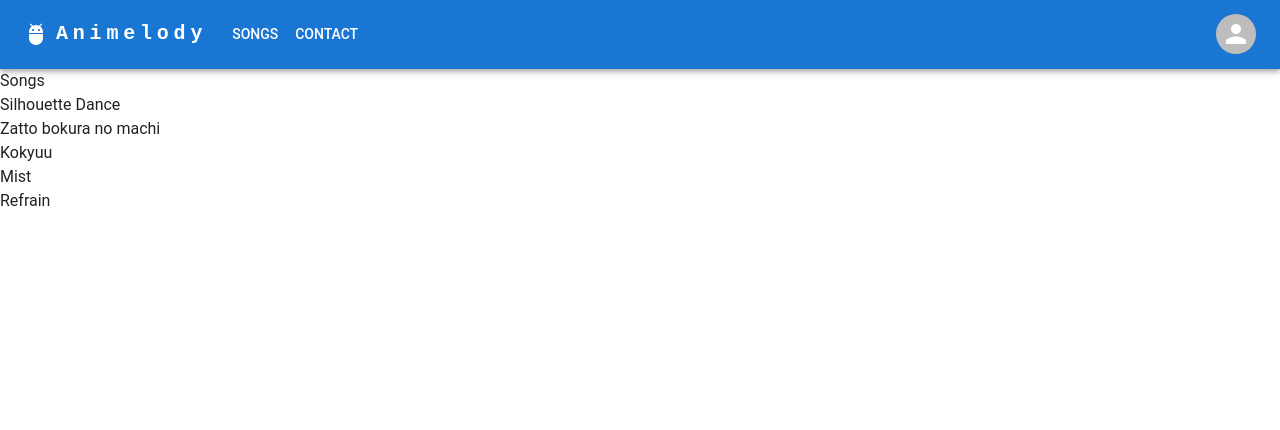
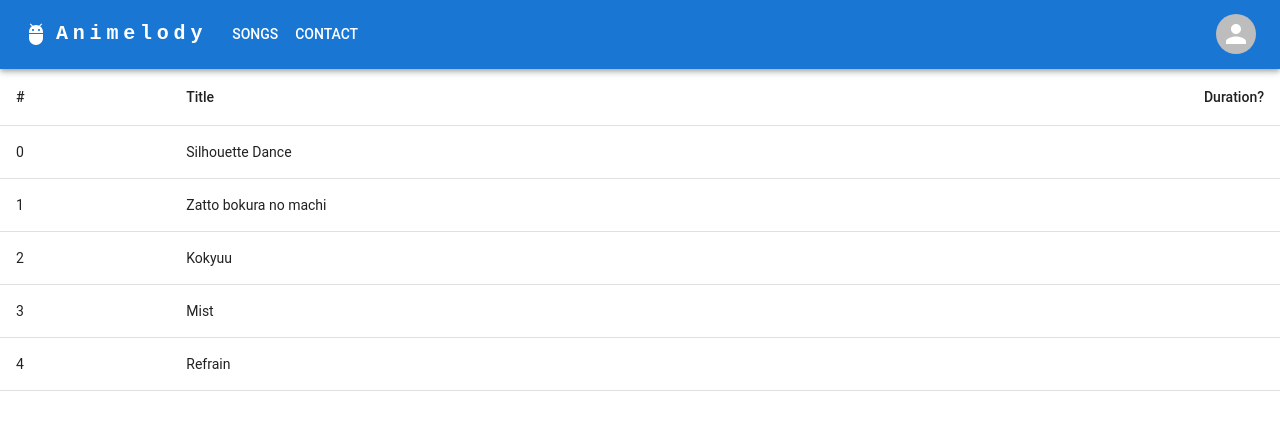
Before and after one commit to KOMAX233/animelody, a React (Create React App) app in the folder frontend/: page /songs in a window 1280 px wide. Shown: the top 430 px of the page. Built offline with nearby package versions, Linux system fonts and the light colour scheme.

Commit message:
put song list in table

```diff
--- a/frontend/src/components/Songs.tsx
+++ b/frontend/src/components/Songs.tsx
@@ -1,5 +1,20 @@
 import { Button } from "@mui/material";
 import React, { useState, useRef } from "react";
+import {
+  Table,
+  TableBody,
+  TableCell,
+  TableContainer,
+  TableHead,
+  TableRow,
+  Avatar,
+  IconButton,
+  Typography,
+  Paper,
+} from "@mui/material";
+import PlayArrowIcon from "@mui/icons-material/PlayArrow";
+import PauseIcon from "@mui/icons-material/Pause";
+import MoreVertIcon from "@mui/icons-material/MoreVert";
 
 const songs = [
   { title: "Silhouette Dance", file: "/audio/240127SilhouetteDance.m4a" },
@@ -31,15 +46,32 @@ const Songs = () => {
 
   return (
     <div>
-      <h1>Songs</h1>
-      <div>
-        {songs.map((song, index) => (
-          <div key={index}>
-            <button onClick={() => handlePlay(song.file)}>{song.title}</button>
-          </div>
-        ))}
-      </div>
-
+      <TableContainer>
+        <Table>
+          <TableHead>
+            <TableRow>
+              <TableCell>#</TableCell>
+              <TableCell>Title</TableCell>
+              <TableCell align="right">Duration?</TableCell>
+            </TableRow>
+          </TableHead>
+          <TableBody>
+            {songs.map((song, index) => (
+              <TableRow key={index}>
+                <TableCell>
+                  {index}
+                </TableCell>
+                <TableCell>
+                  <button onClick={() => handlePlay(song.file)}>
+                    {song.title}
+                  </button>
+                </TableCell>
+                <TableCell></TableCell>
+              </TableRow>
+            ))}
+          </TableBody>
+        </Table>
+      </TableContainer>
       {currentSong && (
         <div>
           <h3>
@@ -52,7 +84,7 @@ const Songs = () => {
           </audio>
           <div>
             <Button onClick={toggleLoop}>
-              {isLooping? "Disable loop": "Enable loop"}
+              {isLooping ? "Disable loop" : "Enable loop"}
             </Button>
           </div>
         </div>
```
